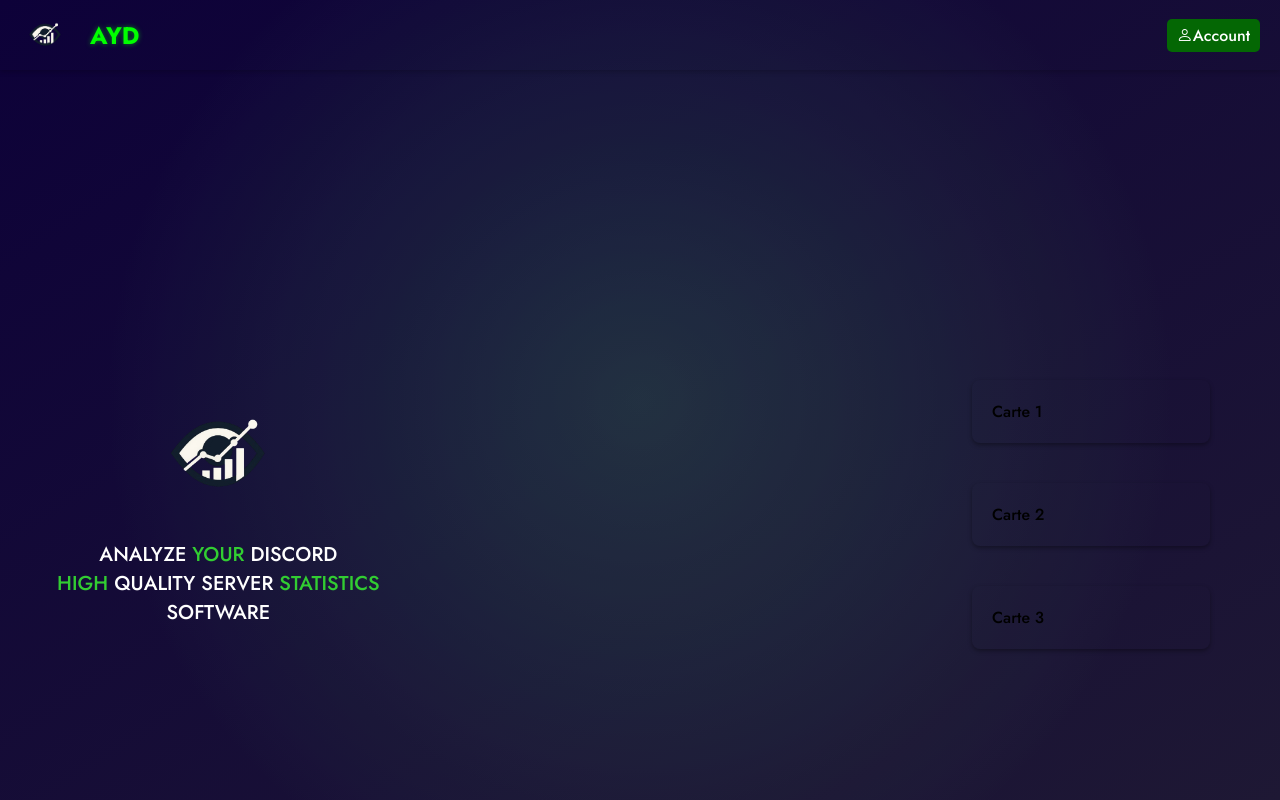
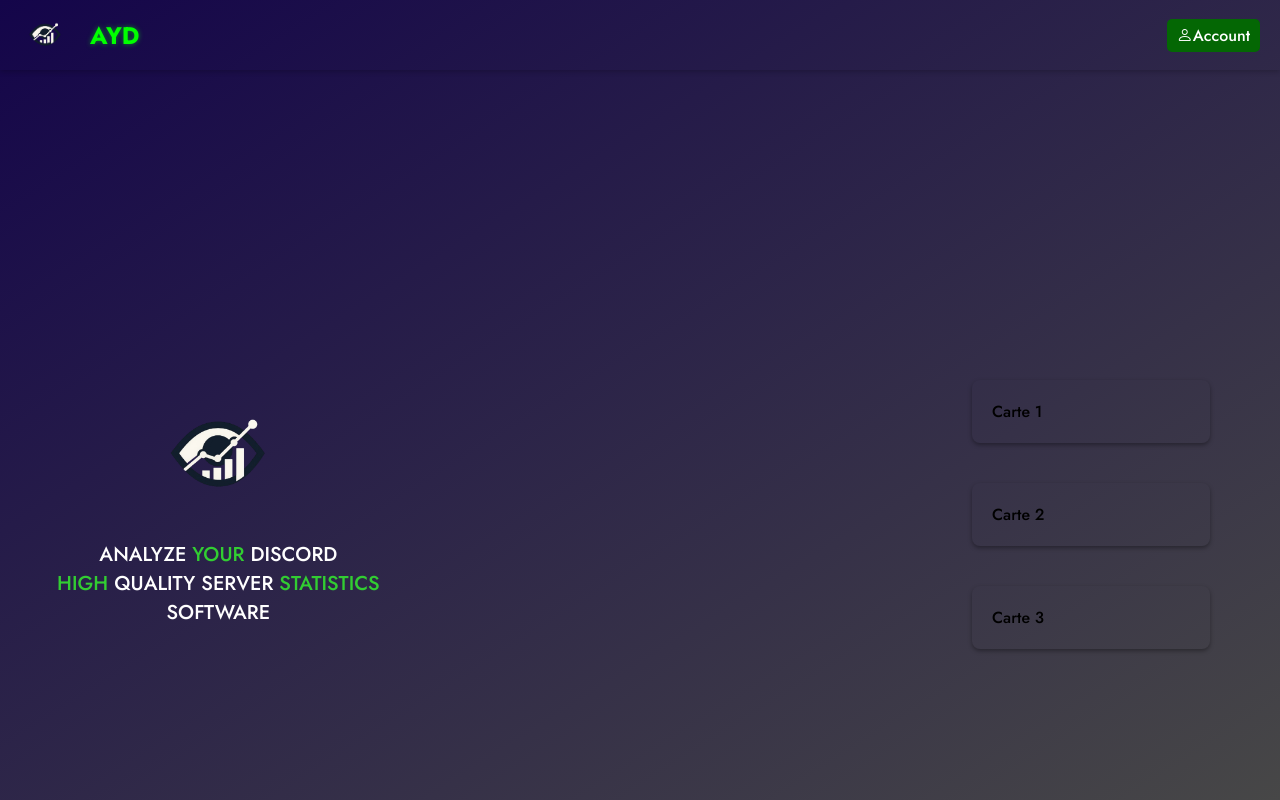
Before and after one commit to rammex666/WEB_SITE_ANALYSE_YOUR_DISCORD, a React (Create React App) app: page / in a window 1280 px wide. Built offline with nearby package versions, Linux system fonts and the light colour scheme; the HTML template or start-up script is replaced by a standard one; a web font is replaced by a local one.

Commit message:
background update

```diff
--- a/src/App.jsx
+++ b/src/App.jsx
@@ -6,8 +6,6 @@ import MainCard from "./components/MainCard";
 function App() {
   return (
     <div className="App">
-      <div className="background"></div>
-      <div className="overlay"></div>
       <div className="navbar">
         <Header />
       </div>
--- a/src/style/App.css
+++ b/src/style/App.css
@@ -10,46 +10,12 @@ html, body, #root, .App {
   width: 100%;
   height: 100%;
   font-family: sans-serif;
-  background: #0d0d0d;
+  background: linear-gradient(to bottom right, #14054a, #474747);
   position: relative;
   overflow-x : hidden;
   min-height: 100%;
 }
 
-.background {
-  position: absolute;
-  top: 0;
-  left: 0;
-  width: 200%;
-  height: 200%;
-  background: linear-gradient(to bottom right, #0d0139, #2f2f2f);
-  z-index: 1;
-}
-
-.overlay {
-  position: absolute;
-  top: 0;
-  left: 0;
-  width: 100%;
-  height: 100%;
-  background: radial-gradient(circle at 50% 50%, rgba(38, 110, 38, 0.6), transparent 70%);
-  mix-blend-mode: screen;
-  pointer-events: none;
-  animation: flicker 5s infinite ease-in-out;
-  z-index: 2;
-}
-
-@keyframes flicker {
-  0%, 100% {
-    transform: scale(1);
-    opacity: 0.6;
-  }
-  50% {
-    transform: scale(1.1);
-    opacity: 0.3;
-  }
-}
-
 .navbar {
   padding-top: 60px;
 }
```
